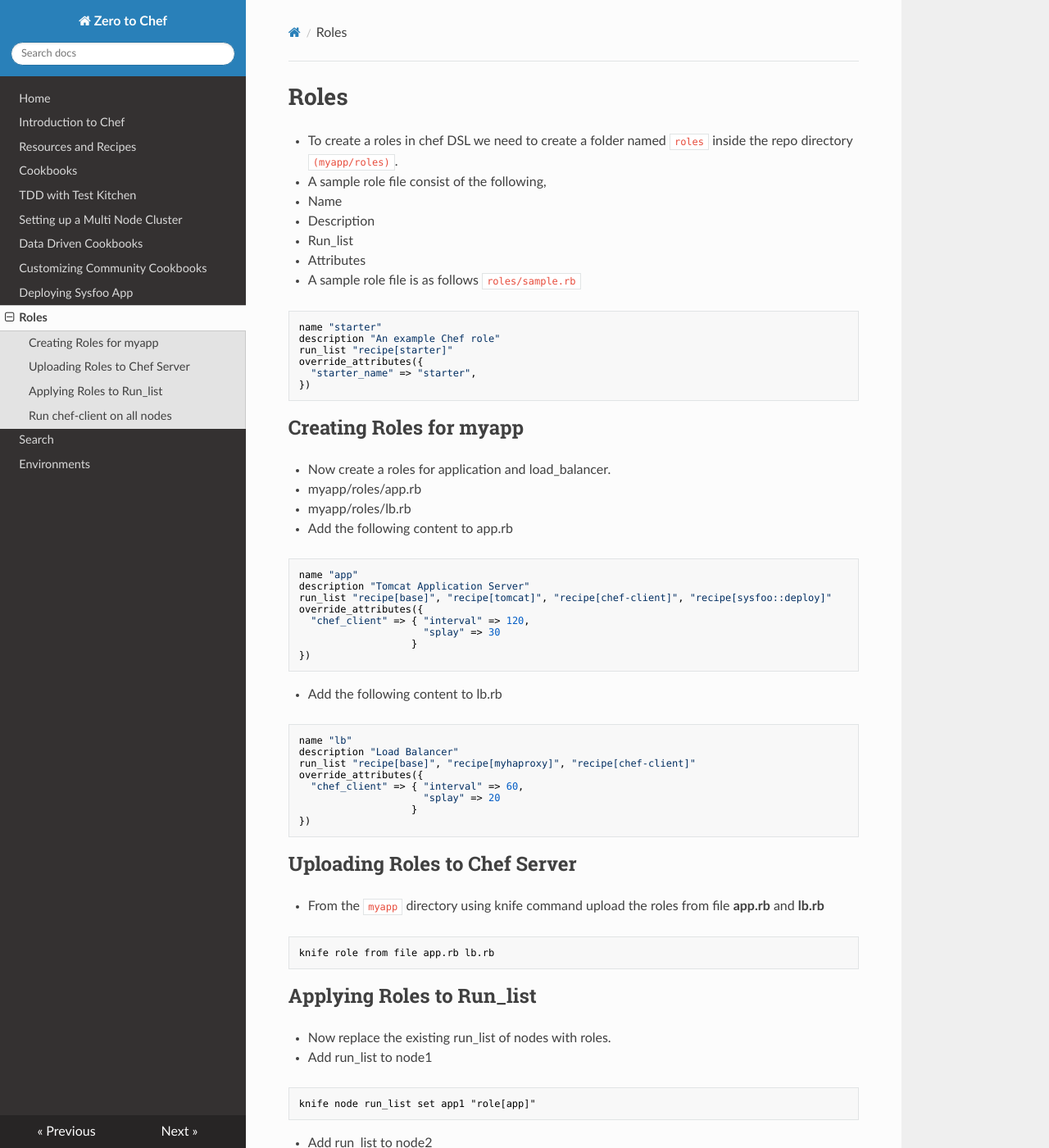
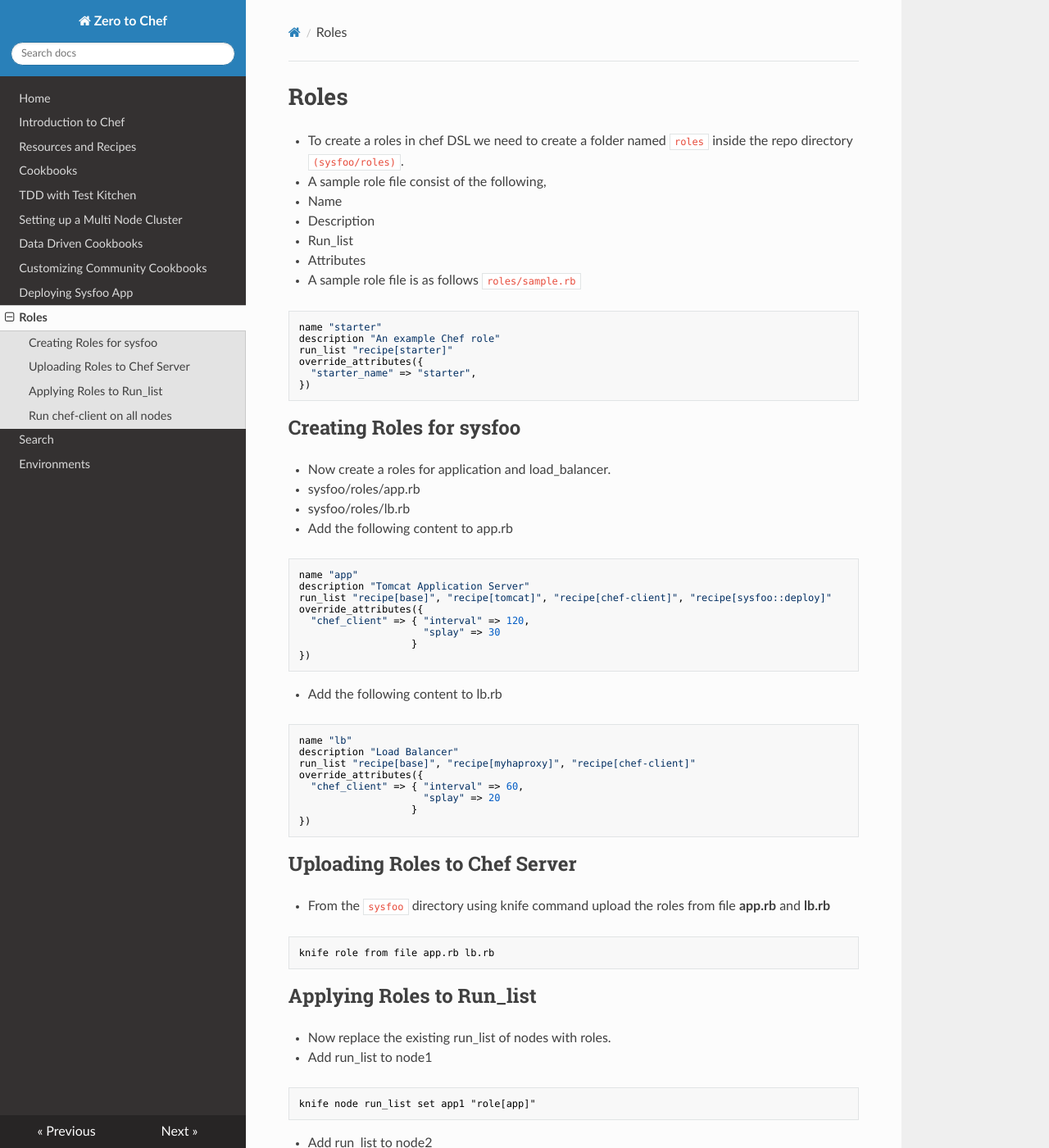
Before and after one commit to schoolofdevops/zero-to-chef, an MkDocs documentation site: the page built from chapters/10_roles.md, in a window 1280 px wide and 1400 px high. Shown: the whole window at 82% size. Built offline with MkDocs 1.6.1, drawn with Linux system fonts in a browser that asks for light colours; nearby versions of some CDN libraries; old or Windows-style settings are respelled for this version of MkDocs.

Commit message:
myapp => sysfoo

````diff
--- a/chapters/10_roles.md
+++ b/chapters/10_roles.md
@@ -1,6 +1,6 @@
 # Roles
 
-- To create a roles in chef DSL we need to create a folder named `roles` inside the repo directory `(myapp/roles)`.
+- To create a roles in chef DSL we need to create a folder named `roles` inside the repo directory `(sysfoo/roles)`.
 - A sample role file consist of the following,
   - Name
   - Description
@@ -18,11 +18,11 @@
 })
 ```
 
-## Creating Roles for myapp
+## Creating Roles for sysfoo
 
 - Now create a roles for application and load_balancer.
-  - myapp/roles/app.rb
-  - myapp/roles/lb.rb
+  - sysfoo/roles/app.rb
+  - sysfoo/roles/lb.rb
 
 - Add the following content to app.rb
 
@@ -52,7 +52,7 @@
 
 ## Uploading Roles to Chef Server
 
-- From the `myapp` directory using knife command upload the roles from file **app.rb** and **lb.rb**
+- From the `sysfoo` directory using knife command upload the roles from file **app.rb** and **lb.rb**
 
 ```console
 knife role from file app.rb lb.rb
--- a/chapters/11_search.md
+++ b/chapters/11_search.md
@@ -9,7 +9,7 @@
 
 - Instead of adding the additional web servers manually to the list of haproxy, we can use search inside recipe to perform that.
 - Now we can change the default recipe as follows
-- Path: _myapp/cookbooks/myhaproxy/recipes/default.rb_
+- Path: _sysfoo/cookbooks/myhaproxy/recipes/default.rb_
 
 ```ruby
 all_web_nodes = search("node", "role:app")
@@ -36,7 +36,7 @@
 ```
 
 - Now before uploading this to chef server we will change the version of cookbook by adding the version in metadata.
-- Change the version in `myapp/cookbooks/myhaproxy/metadata.rb` from **0.1.0** to **0.2.0**.
+- Change the version in `sysfoo/cookbooks/myhaproxy/metadata.rb` from **0.1.0** to **0.2.0**.
 - Upload the myhaproxy cookbook.
 
 ## Verifying Search Functionality
````
Also changed, not shown: chapters/12_environments.md (+1 -1 lines).
